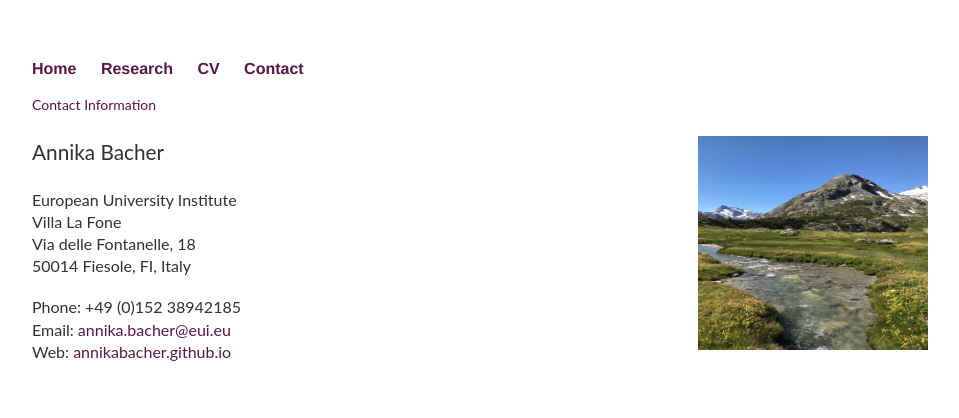
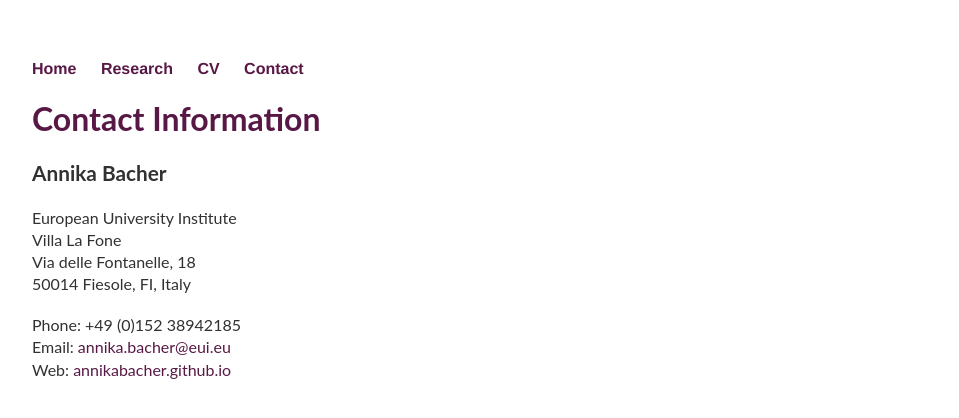
Before and after one commit to annikabacher/annikabacher.github.io, a Jekyll site: the page built from contact/index.html, in a window 1280 px wide. Shown: the top 418 px of the page, without its empty margins (160-1119 px from the left). Built offline with Jekyll 4.4.1, drawn with Linux system fonts in a browser that asks for light colours.

Commit message:
font sizes

```diff
--- a/contact/index.html
+++ b/contact/index.html
@@ -4,7 +4,8 @@ title: Contact Information
 ---
 	<h1>{{ page.title }}</h1>
 
-	<h3><img src="valdaosta.jpg" alt="Smiley face" style="float:right;width:230px;height:214px;">Annika Bacher</h3>
+
+    <h3>Annika Bacher</h3>
 
 
 	<p> <small> European University Institute <br>
--- a/css/main.css
+++ b/css/main.css
@@ -23,25 +23,25 @@ a:hover {
 
 
 h1 {
-    font:14px/1.5 Lato, "Helvetica Neue", Helvetica, Arial, sans-serif;
+    font-family: Lato, "Helvetica Neue", Helvetica, Arial, sans-serif;
     color: #581845;
 }
 
 h2 {
     font-size: 1.8em;
-    font:14px/1.5 Lato, "Helvetica Neue", Helvetica, Arial, sans-serif;
+    font-family: Lato, "Helvetica Neue", Helvetica, Arial, sans-serif;
     color: #581845;
 }
 
 h3 {
-    font:14px/1.5 Lato, "Helvetica Neue", Helvetica, Arial, sans-serif;
+    font-family: Lato, "Helvetica Neue", Helvetica, Arial, sans-serif;
     font-size: 1.3em;
     color: #313131;
 }
 
 
 p {
-    font:14px/1.5 Lato, "Helvetica Neue", Helvetica, Arial, sans-serif;
+    font-family: Lato, "Helvetica Neue", Helvetica, Arial, sans-serif;
     font-size: 1.2em;
     line-height: 1.1em;
     color: #313131;
```
Also changed, not shown: 1 other file.
